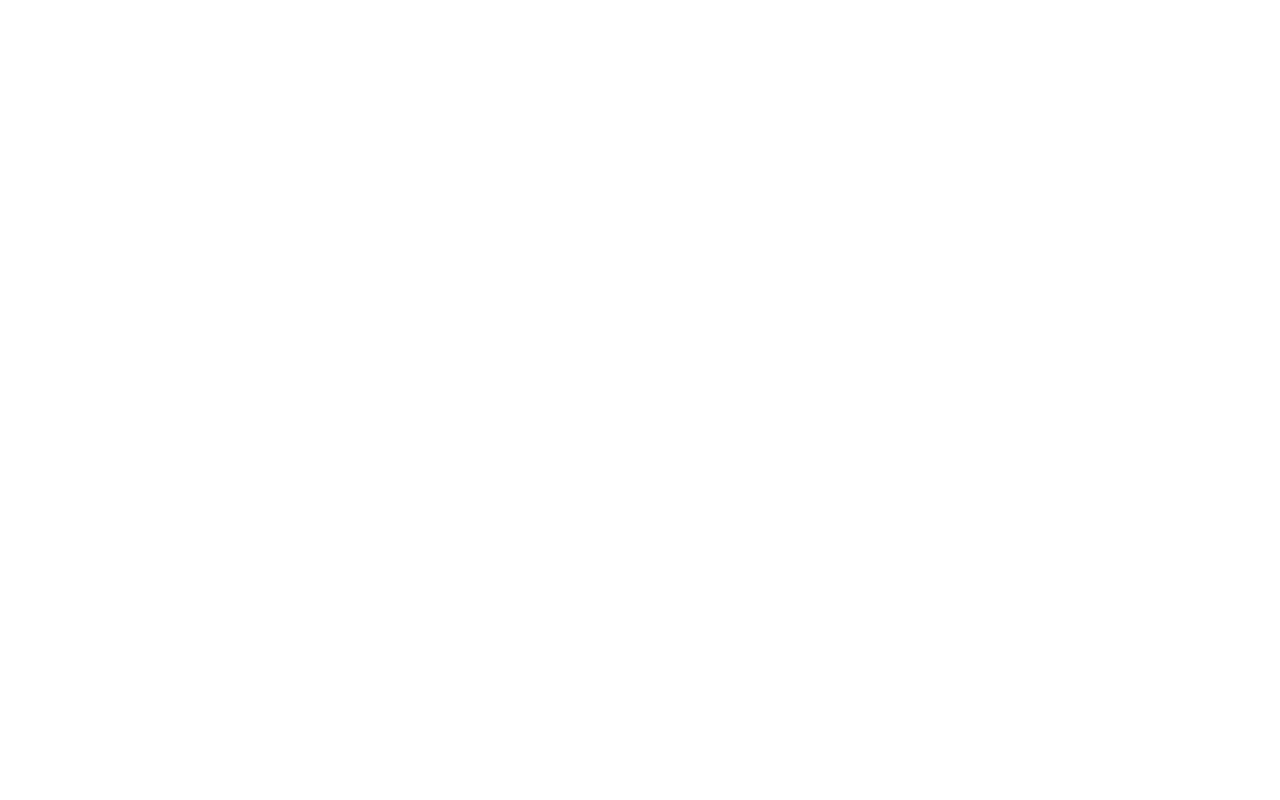
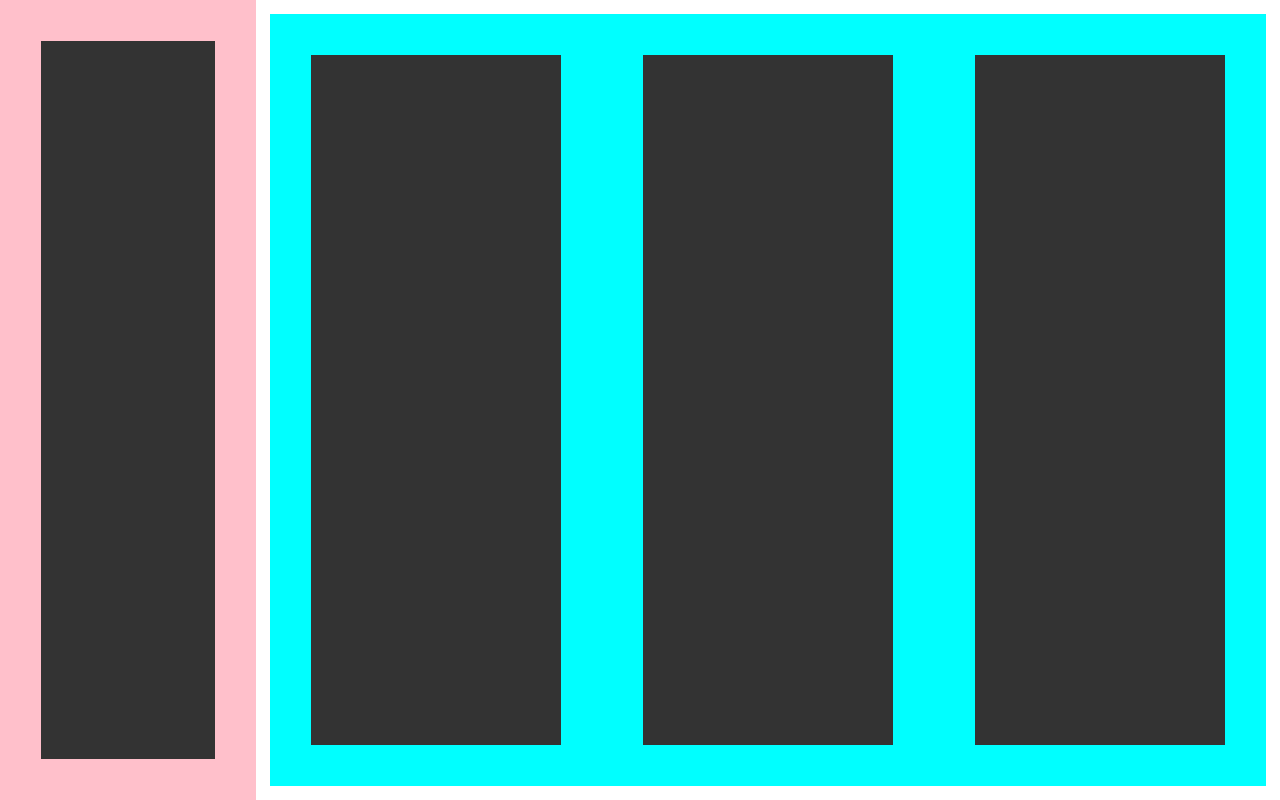
Before and after one commit to shinhyejin/sourcetree, a plain HTML site: page index.html in a window 1280 px wide. Drawn offline with Linux system fonts and the light colour scheme.

Commit message:
레이아웃 작성

```diff
--- a/index.html
+++ b/index.html
@@ -8,6 +8,20 @@
     <link rel="stylesheet" href="css/style.css">
 </head>
 <body>
+    <main>
+        <header></header>
+        <section>
+            <article>
+
+            </article>
+            <article>
+
+            </article>
+            <article>
+
+            </article>
+        </section>
+    </main>
 
 </body>
 </html>
--- a/scss/_reset.scss
+++ b/scss/_reset.scss
@@ -1,3 +1,3 @@
-* {margin: 0;padding: 0;}
+* {margin: 0;padding: 0;box-sizing: border-box;}
 ul,li {list-style: none;}
 a {text-decoration: none;}
--- a/scss/style.scss
+++ b/scss/style.scss
@@ -1,2 +1,27 @@
 @charset "UTF-8";
 @import "reset";
+
+main {
+    width: 100%;
+    height: 100vh;
+    background-color: #333;
+    overflow: hidden;
+    display: flex;
+
+    header {
+        height: 100%;
+        width: 20%;
+        border: 41px solid pink;
+    }
+    section {
+        width: 80%;
+        height: 100%;
+        border: 14px solid #fff;
+        display: flex;
+
+        article {
+            border: 41px solid aqua;
+            flex:1; /*넓이를 1 균등배치*/
+        }
+    }
+}
```
Also changed, not shown: css/style.css, 1 other file.
